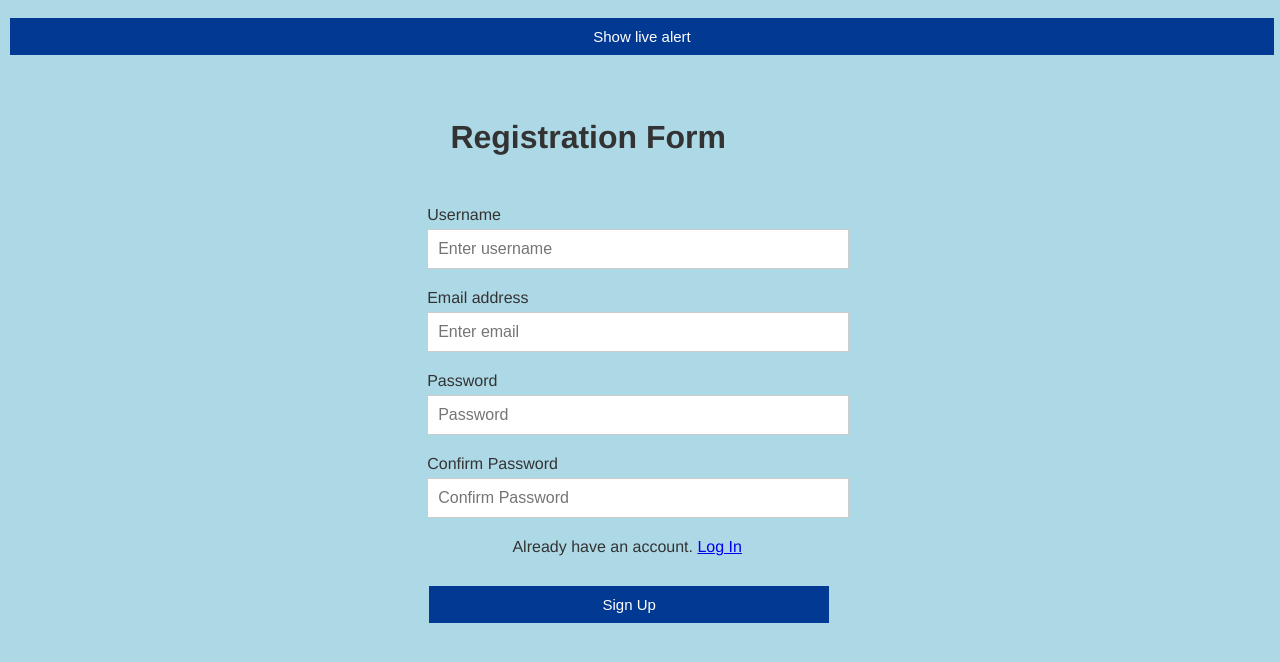
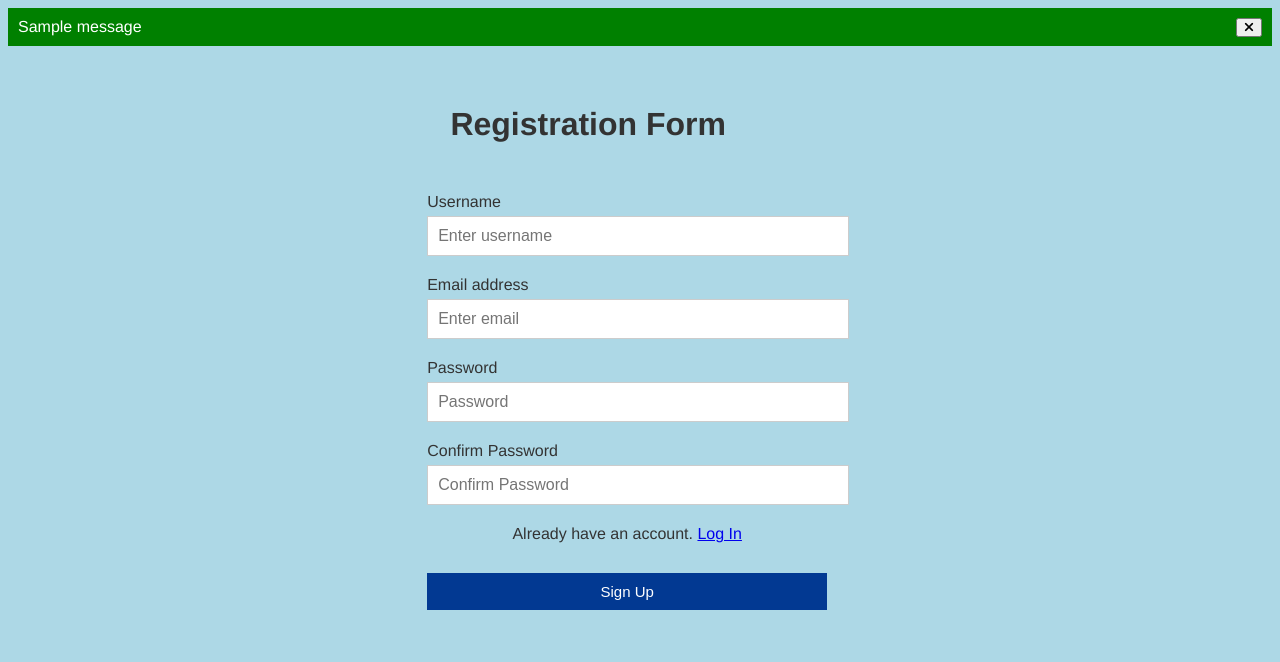
Before and after one commit to NoisyBotDude/trading-portfolio, a Flask app: page /register in a window 1280 px wide. Shown: the top 662 px of the page. Run offline with Flask 2, Linux system fonts and the light colour scheme; one stand-in notice (Sample message) is shown; parts of the project's set-up code (start-up, migrations or seed data) failed here and were passed over; some libraries are stand-ins or nearby versions.

Commit message:
Added the alert option

```diff
--- a/trading_portfolio/static/css/base.css
+++ b/trading_portfolio/static/css/base.css
@@ -1,29 +1,12 @@
-.btn {
-    background-color: #4CAF50;
-    border: none;
-    color: white;
-    padding: 15px 32px;
-    text-align: center;
-    text-decoration: none;
-    display: inline-block;
-    font-size: 16px;
-    margin: 4px 2px;
-    cursor: pointer;
+.alert {
+    padding: 10px;
+    background-color: green;
 }
 
-.btn:hover {
-    background-color: #45a049;
+#alert-message {
+    color: white;
 }
 
 .btn-close {
-    float: right;
+    float: right
 }
-
-.alert {
-    padding: 10px;
-    background-color: lightblue;
-}
-
-#alert-message {
-    color: green;
-}
--- a/trading_portfolio/templates/user/base.html
+++ b/trading_portfolio/templates/user/base.html
@@ -1,5 +1,6 @@
 <!DOCTYPE html>
 <html lang="en">
+
 <head>
     <meta charset="UTF-8">
     <meta http-equiv="X-UA-Compatible" content="IE=edge">
@@ -10,23 +11,28 @@
         {% endblock %}
     </title>
     <script src="https://kit.fontawesome.com/433788771e.js" crossorigin="anonymous"></script>
-    <link rel="stylesheet" href="/trading_portfolio/static/css/base.css">
+    <link rel="stylesheet" href="/static/css/base.css">
     {% block styles %}
 
     {% endblock %}
 </head>
+
 <body>
+    <script src="/static/js/base.js"></script>
     {% with messages = get_flashed_messages(with_categories=true) %}
         {% if messages %}
             {% for category, message in messages %}
-            <div id="liveAlertPlaceholder"></div>
-            <button type="button" class="btn btn-primary" onclick="alert(message, category)" id="liveAlertBtn">Show live alert</button>
+                <div id="liveAlertPlaceholder"></div>
+                <div class="alert alert-{{ category }}" id="alert-message" role="alert">
+                    {{ message }}
+                    <button class="btn-close fas fa-times" onclick="closeAlert()"></button>
+                </div>
             {% endfor %}
         {% endif %}
     {% endwith %}
-    <script src="/trading_portfolio/static/js/base.js"></script>
     {% block content %}
 
     {% endblock %}
 </body>
+
 </html>
```
